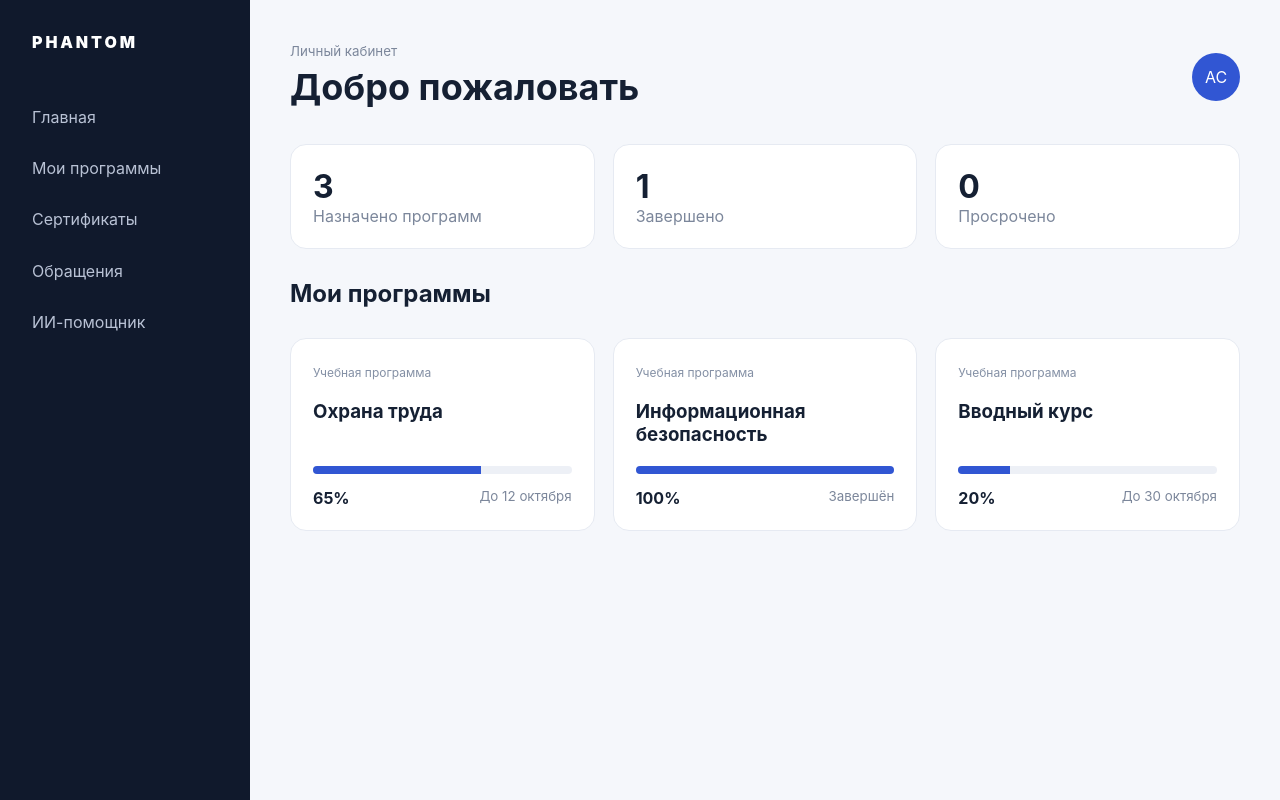
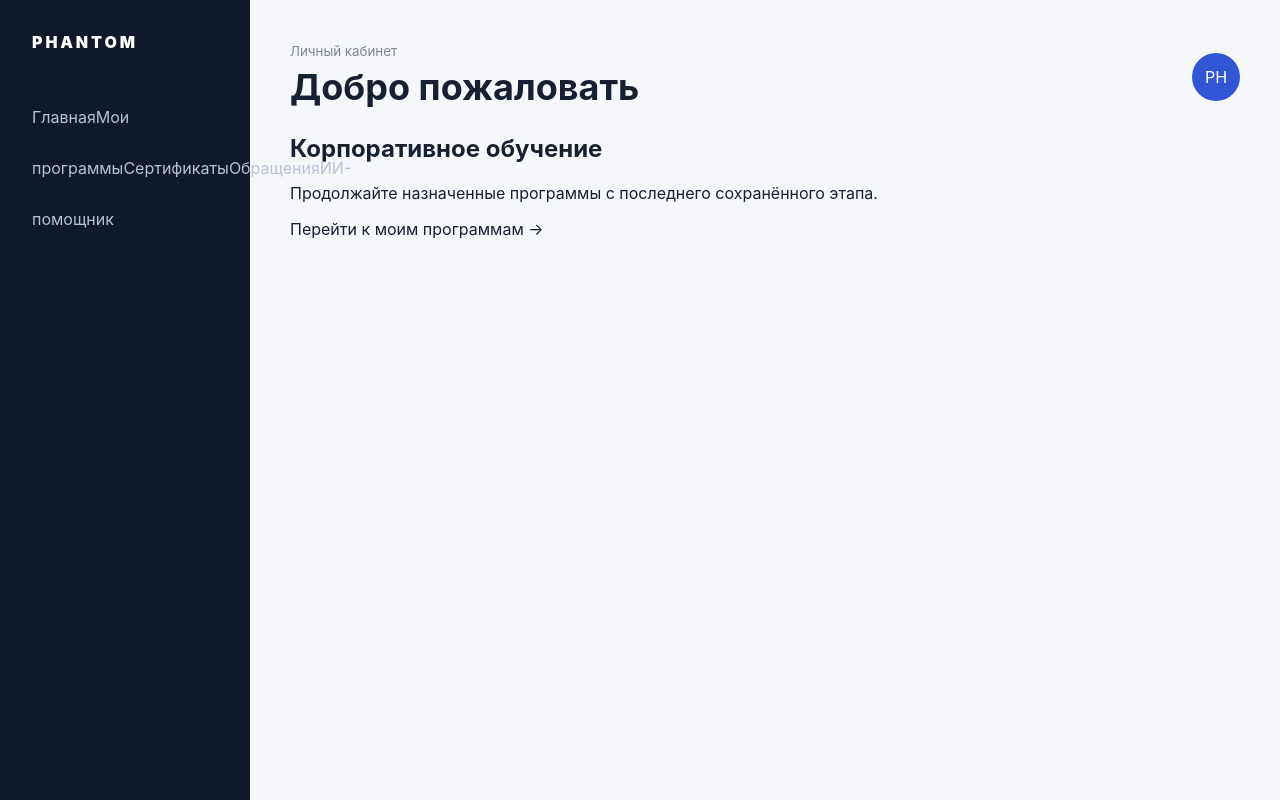
Before and after one commit to asbcorp24/phantom, a Next.js app in the folder apps/web/: page /dashboard in a window 1280 px wide. Built offline with nearby package versions, Linux system fonts and the light colour scheme.

Commit message:
feat(web): link dashboard to learning

```diff
--- a/apps/web/app/dashboard/page.tsx
+++ b/apps/web/app/dashboard/page.tsx
@@ -1,8 +1,6 @@
-const courses=[['Охрана труда','65%','До 12 октября'],['Информационная безопасность','100%','Завершён'],['Вводный курс','20%','До 30 октября']];
 export default function Dashboard(){
- return <main className="dashboard"><aside><div className="brand">PHANTOM</div><nav>Главная<br/>Мои программы<br/>Сертификаты<br/>Обращения<br/>ИИ-помощник</nav></aside>
- <section className="content"><header><div><small>Личный кабинет</small><h1>Добро пожаловать</h1></div><div className="avatar">АС</div></header>
- <div className="stats"><article><b>3</b><span>Назначено программ</span></article><article><b>1</b><span>Завершено</span></article><article><b>0</b><span>Просрочено</span></article></div>
- <h2>Мои программы</h2><div className="courseGrid">{courses.map((c)=><article className="course" key={c[0]}><span>Учебная программа</span><h3>{c[0]}</h3><div className="progress"><i style={{width:c[1]}}/></div><footer><b>{c[1]}</b><small>{c[2]}</small></footer></article>)}</div>
+ return <main className="dashboard"><aside><div className="brand">PHANTOM</div><nav><a href="/dashboard">Главная</a><a href="/my-courses">Мои программы</a><a href="/certificates">Сертификаты</a><a href="/requests">Обращения</a><a href="/assistant">ИИ-помощник</a></nav></aside>
+ <section className="content"><header><div><small>Личный кабинет</small><h1>Добро пожаловать</h1></div><div className="avatar">PH</div></header>
+ <div className="welcomePanel"><h2>Корпоративное обучение</h2><p>Продолжайте назначенные программы с последнего сохранённого этапа.</p><a className="primaryButton" href="/my-courses">Перейти к моим программам →</a></div>
  </section></main>
 }
```
